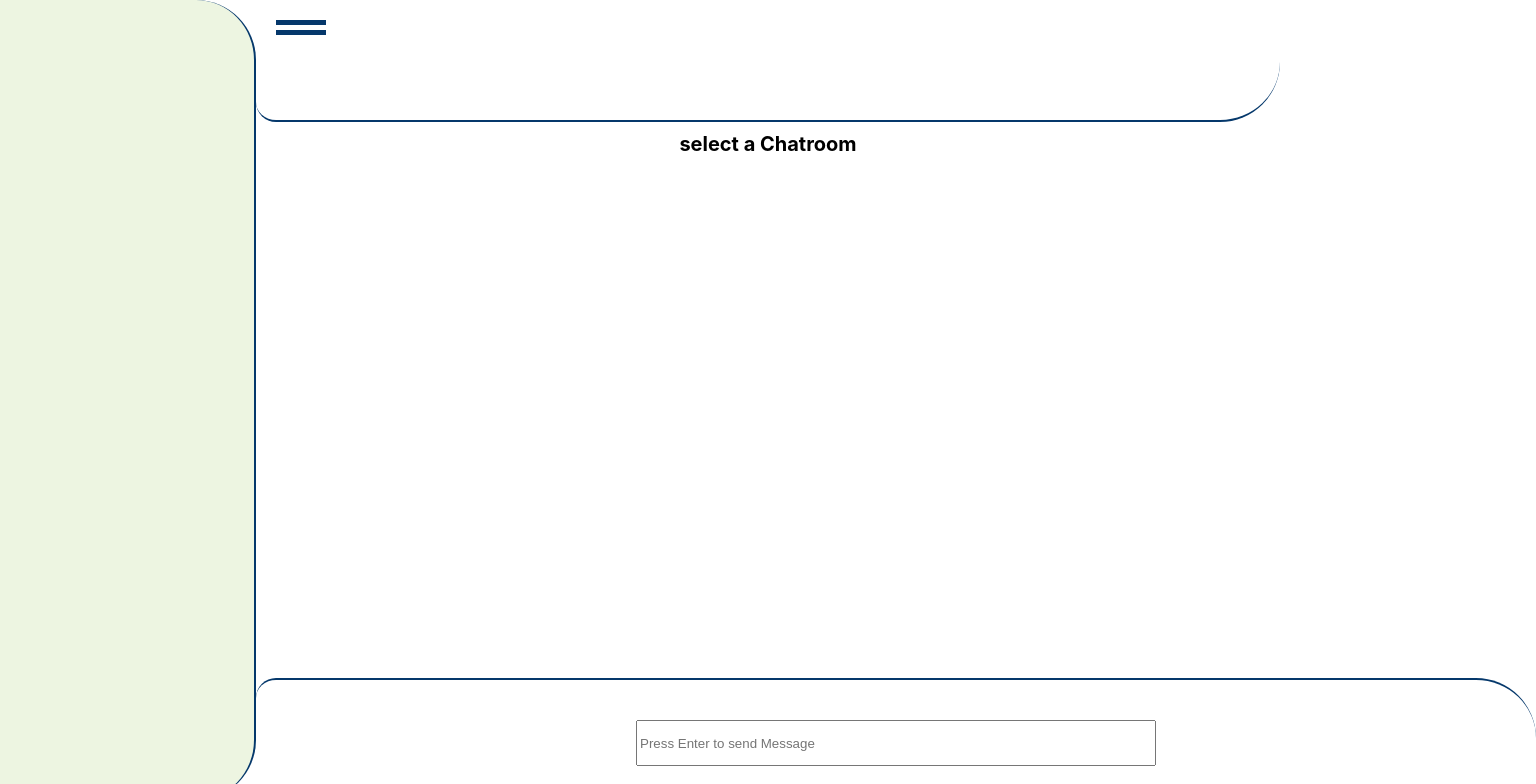
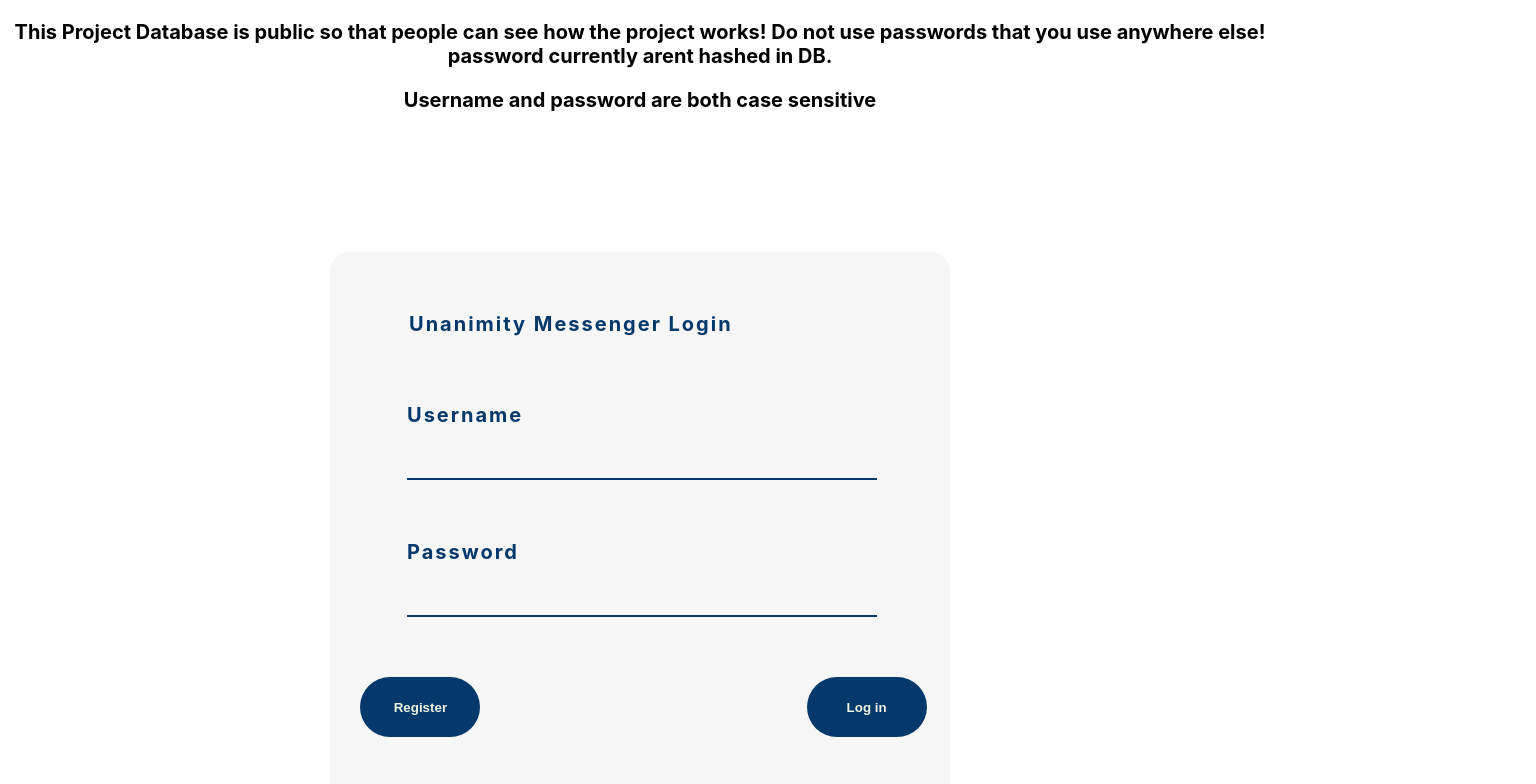
Before and after one commit to Blaine137/unanimity, a React (Create React App) app in the folder unanimity/: page / in a window 1280 px wide. Shown: the top 784 px of the page, 1536 px wide, since content can reach past the window. Built offline with nearby package versions, Linux system fonts and the light colour scheme; no server answers.

Commit message:
styles
Fixed the animation on openign and closing of sidebar. changed offset white from a yellow grey white to a white grey white. added a transition to the login and submitt buttons in authentication component.

```diff
--- a/unanimity/src/components/MainContent/Chatroom/Chatroom.js
+++ b/unanimity/src/components/MainContent/Chatroom/Chatroom.js
@@ -1,14 +1,10 @@
-import React, { Component } from 'react';
+import React from 'react';
 import Message from './Message/Message';
 import styles from './Chatroom.module.css';
-import axios from '../../../axios';
 
-const Chatroom = (props) => {
+const Chatroom = ( props ) => {
 
-    let currentMessageUsername = "nobody";
-    let messages = null;
-    let usernames = [];
-    let displayedMessages = ["select a Chatroom"];
+    let displayedMessages = [ "select a Chatroom" ];
 
    //takes in current chatroom object of arrays and get uset by id function.
    let chatRoomUsers = Object.entries( props.currentChatRoom );
@@ -16,7 +12,7 @@ const Chatroom = (props) => {
     chatRoomUsers.forEach( ( nextuser ) => {
 
         //foreach user looping through the messages
-        if(nextuser[0] !== "nextMsgNum"){
+        if( nextuser[ 0 ] !== "nextMsgNum" ) {
 
 
             nextuser[ 1 ].forEach( ( msg, index) => {
@@ -24,7 +20,7 @@ const Chatroom = (props) => {
                 //if msg is not null set display message of that msg index to a message component
                 if( msg !== null ) {
 
-                    displayedMessages[index] = ( <Message  currentMessage={ msg } key={index}></Message> );
+                    displayedMessages[ index ] = ( <Message  currentMessage = { msg } key = { index } ></Message> );
 
                 }
 
--- a/unanimity/src/components/Sidebar/Sidebar.js
+++ b/unanimity/src/components/Sidebar/Sidebar.js
@@ -5,21 +5,17 @@ import axios from '../../axios';
 class Sidebar extends Component {
 
     state = {
+
         chatRoomName: 'none'
+
     }
-
 
     render( ){
 
-        let sql = null;
-        let chatRoomUsers = null;
-        let chatRoomName = null;
         let sidebarDisplay = [ ];
         let chatRoomIDs = null;
         let i = 0;
         let sidebar = null;
-
-
 
         if( this.props.usersChatRoomsID ){
 
@@ -40,11 +36,11 @@ class Sidebar extends Component {
                                     //if current chatRoomuserID == current userID logged in
                                         //console.log(chatRoomUserID);
                                         //gets the data for that current chatRoomUserID
-                                        if( chatRoomUserID != this.props.userID ) {
+                                        if( chatRoomUserID !== this.props.userID ) {
                                      axios.get( 'users/u' + chatRoomUserID + '/userName.json' ).then(
                                         ( e ) => {
                                                     //this if prevents a infinite loop.
-                                            if( this.state.chatRoomName != e.data ){
+                                            if( this.state.chatRoomName !== e.data ){
 
                                                 //remove our userId chatRoomUserID
 
@@ -62,7 +58,7 @@ class Sidebar extends Component {
 
                         } ).catch( ( error ) => { console.log( error ) } );
                         i++;
-                        sidebarDisplay.push( ( <div onClick={ ( ) => { this.props.setCurrentChatRoomID( singleChatRoomID ) } } key={i} className={styles.users}>
+                        sidebarDisplay.push( ( <div onClick={ ( ) => { this.props.setCurrentChatRoomID( singleChatRoomID ) } } key = { i}  className = { styles.users } >
                                                         <h3>{ this.state.chatRoomName }</h3>
                                         </div>));
 
@@ -72,7 +68,7 @@ class Sidebar extends Component {
         /* check is menu button is clicked, show or hide the sidebar */
         if(this.props.showSidebar){
 
-        sidebar = <div className={ styles.sidebarContainer } style={ {transform: 'translateX(0)'} }>
+        sidebar = <div className = { styles.sidebarContainer } style = { {transform: 'translateX(0%)'} }>
 
                 { sidebarDisplay }
 
@@ -80,7 +76,7 @@ class Sidebar extends Component {
 
         }else{
 
-            sidebar = <div className={ styles.sidebarContainer } style={ {transform: 'translateX(-100%)'} }>
+            sidebar = <div className = { styles.sidebarContainer } style = { { transform: 'translateX(-100%)' } }>
 
             { sidebarDisplay }
 
@@ -89,8 +85,8 @@ class Sidebar extends Component {
         }
 
         return(
-        <div>
-            {sidebar}
+            <div>
+                { sidebar }
             </div>
         );
 
--- a/unanimity/src/components/Sidebar/Sidebar.module.css
+++ b/unanimity/src/components/Sidebar/Sidebar.module.css
@@ -1,26 +1,24 @@
 .sidebarContainer{
     width: calc(20vw - 2.1rem);
     height: calc(100vh - 2rem);
-    background-color: #EDF5E1;
+    background-color: #F6F6F6;
     border-right: 2px solid #05386B;
     border-top-right-radius: 3rem;
     border-bottom-right-radius: 3rem;
     padding: 1rem;
     position: relative;
-    transition: transform 1s ease-in-out;
+    transition: all 1s ease-in-out;
 
 }
 
 .activeSidebar{
    position: absolute;
-   transform: translateX(0);
+   transform: translateX(0%);
 
 }
 
 .hideSidebar{
     transform: translateX(-100%);
-
-
 }
 
 .users{
--- a/unanimity/src/containers/Authentication/Authentication.js
+++ b/unanimity/src/containers/Authentication/Authentication.js
@@ -7,7 +7,7 @@ class Authentication extends Component {
 
     state = {
 
-        authenticated: true,
+        authenticated: false,
         userID: 1,
         username: "Blaine"
 
@@ -160,7 +160,7 @@ TODO: add password hashing!
 
             messenger = (
 
-                <Fragment>
+                <div className = { styles.wrapper }>
                     <p>This Project Database is public so that people can see how the project works! Do not use passwords that you use anywhere else! password currently arent hashed in DB.</p>
                     <p>Username and password are both case sensitive</p>
 
@@ -171,7 +171,7 @@ TODO: add password hashing!
                             <input type="text" id="userNameID" name="username" className={styles.input} />
 
                             <label for="password" >Password</label>
-                            <input type="text" id="passwordID" name="password" className={styles.input}/>
+                            <input type="password" id="passwordID" name="password" className={styles.input}/>
 
                             <input type="submit" value="Register" className={styles.register} onClick = { ( e ) => {this.checkForNewUser(e, document.getElementById("userNameID"), document.getElementById("passwordID"))}}/>
                             <input type="submit" value="Log in" className={styles.submit} onClick = {  ( e ) => { this.checkName( e ,document.getElementById('userNameID'),   document.getElementById('passwordID')) }   }/>
@@ -182,7 +182,7 @@ TODO: add password hashing!
                     </form>
 
 
-                </Fragment>
+                </div>
 
             );//varible messenger
 
--- a/unanimity/src/containers/Authentication/Authentication.module.css
+++ b/unanimity/src/containers/Authentication/Authentication.module.css
@@ -1,31 +1,36 @@
 /*
 dark blue #05386B
-off white #EDF5E1
+off white #F6F6F6
 green #5CDB95
 white: white
 */
 html {
-
-    /* color:  #EDF5E1; */
     font-weight: bold;
     font-size: 1.25rem;
+
 }
+.wrapper {
+    overflow: auto;
+    height: 100vh;
+}
+.form {
 
-.form {
     position: relative;
     top: 10vh;
     display: block;
     text-align: left;
-    margin: auto;
+    margin: 3rem auto;
     padding: 3rem;;
-    background-color:#EDF5E1;
+    background-color:#F6F6F6;
     width: 80vw;
     max-width: 500px;
+    max-height: 500px;
     height: 65vh;
     color: #05386B ;
     font-weight: 700;
     letter-spacing: .1rem;
     border-radius: 1rem;
+
 }
 fieldset{
     border: none;
@@ -37,7 +42,7 @@ legend{
 
 .input {
     font-size: 1.25rem;
-    background-color: #EDF5E1;
+    background-color: #F6F6F6;
     display: block;
     width: 100%;
     color: #05386B;
@@ -66,6 +71,7 @@ label {
 .submit:hover{
     color: #05386B;
     background-color: #5CDB95;
+    transition: all .5s;
 }
 
 .register{
@@ -83,4 +89,5 @@ label {
 .register:hover{
     color: #05386B;
     background-color: #5CDB95;
+    transition: all .5s;
 }
--- a/unanimity/src/containers/Messenger/Messenger.js
+++ b/unanimity/src/containers/Messenger/Messenger.js
@@ -3,10 +3,9 @@ import Sidebar from '../../components/Sidebar/Sidebar';
 import MainContent from '../../components/MainContent/MainContent';
 import axios from '../../axios'; //custom axios instance with DB base Url added
 import styles from './Messenger.module.css';
-import message from '../../components/MainContent/Chatroom/Message/Message';
 
-//i is for testing setCurrentChatRoomName. delete once fixed
-let i = 1;
+
+
 
 class Messenger extends Component {
 
@@ -44,7 +43,7 @@ class Messenger extends Component {
 
         //if the userID in the state is not the same.
         //prevents infinate loop
-        if( prevState.userID != this.state.userID ) {
+        if( prevState.userID !== this.state.userID ) {
 
             this.setUsersChatRoomsID( );
 
@@ -152,7 +151,7 @@ class Messenger extends Component {
 
                 //user[0] is the name of the property indise of the chatroom (u +userID, nextMsgNum)
                 //if this the current authenticaed user messages
-                if( user[ 0 ] == ( "u" + this.state.userID )) {
+                if( user[ 0 ] === ( "u" + this.state.userID )) {
 
                     //get the messages and set a vaible
                     //console.log(user[1]);
@@ -185,7 +184,7 @@ class Messenger extends Component {
 
                 //property[0] is the name of the property
                 //if this the current authenticaed user messages
-                if( property[ 0 ] == ( "u" + this.state.userID )) {
+                if( property[ 0 ] === ( "u" + this.state.userID )) {
 
                     //set our current user messages to combined messages new and old.
                     //property[ 1 ] is the array of out user messages
@@ -205,7 +204,7 @@ class Messenger extends Component {
             //update the DB with all the new data.
             axios.put( "chatRooms/" + this.state.currentChatRoomID  + ".json",  messageChatRoom );
             //upadate our current chatRoom
-            this.setState({currentChatRoom: messageChatRoom});
+            this.setState( {currentChatRoom: messageChatRoom} );
 
         }//end of newMessage validation if
 
@@ -236,28 +235,24 @@ class Messenger extends Component {
 
                 this.setState( { showSidebar: true} );
 
-            }, 1 );
+            }, 150 );
 
         }
 
     }
 
     render( ) {
-        console.log(this.state.sidebarInlineStyles)
-        // let sidebarInlineStyles = { };
+
        let mainContentInlineStyles = { };
-        // console.log(this.state.sidebarInlineStyles)
         // //if sidebar is not showing
         if( !this.state.showSidebar ) {
 
           //make maincontent span entire width
             mainContentInlineStyles = {
 
-
-                gridColumnStart: '1',
+                transform: 'translateX(-20vw)',
                 width: '100vw',
                 height: '100vh',
-
 
             };
 
--- a/unanimity/src/containers/Messenger/Messenger.module.css
+++ b/unanimity/src/containers/Messenger/Messenger.module.css
@@ -3,21 +3,20 @@
     height: 100vh;
     display: grid;
     grid-template-columns: 20vw 80vw;
+    overflow: hidden;
 }
 .sidebarGrid{
     grid-column-start: 1;
     grid-column-end: 1;
+    z-index: 1;
+    width: 20vw;
+    transition: all 1s ease-in-out;
 }
 .mainContentGrid{
-
     height: 100vh;
     grid-column-start: 2;
     grid-column-end: 2;
     z-index: 0;
     width: 80vw;
-    transition: all 2s ease-in-out;
+    transition: all 1s ease-in-out;
 }
-
-.animateSidebar{
-    transition: transform 4s ease-in-out;
-}
```
